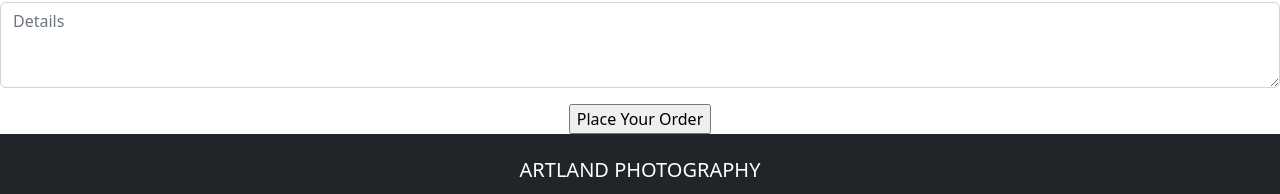
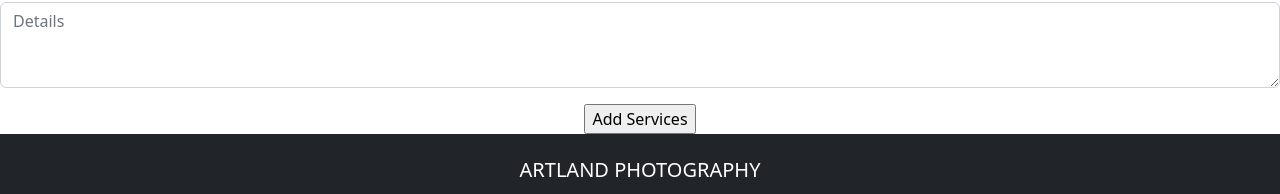
Before and after one commit to khorshedjhoni/artLand-photography-client, a React (Create React App) app: page /addServices in a window 1280 px wide. Shown: the part 382-576 px from the top of the page. Built offline with nearby package versions, Linux system fonts and the light colour scheme; no server answers.

Commit message:
review css add

```diff
--- a/src/components/AddServices/AddServices.js
+++ b/src/components/AddServices/AddServices.js
@@ -59,10 +59,10 @@ const AddServices = () => {
         <Form.Label>Details</Form.Label>
         <Form.Control name="details" as="textarea" rows={3} placeholder="Details" />
       </Form.Group>
-      <input className='button' type="submit" value="Place Your Order" />
+      <input className='button' type="submit" value="Add Services" />
       {/* <button>submit</button> */}
     </Form>
-    {/* <button>submit</button> */}
+
         </div>
     );
 };
--- a/src/components/ServiceDetails/ServiceDetails.js
+++ b/src/components/ServiceDetails/ServiceDetails.js
@@ -1,10 +1,12 @@
-import React, { useEffect, useState } from 'react';
+import React, { useContext, useEffect, useState } from 'react';
 import { useLoaderData } from 'react-router-dom';
 import useTitle from '../../hooks/useTitle';
+import { AuthContext } from '../AuthProvider/Authprovider';
 import Review from '../Review/Review';
 import './ServiceDetails.css'
 
 const ServiceDetails = () => {
+    const{user} = useContext(AuthContext)
     useTitle('Details')
     const detailsData = useLoaderData()
     const [reviews,setReviews] = useState([])
@@ -50,6 +52,15 @@ const ServiceDetails = () => {
                     ></Review>)
                 }
            </div>
+
+           {/* {
+            user?.email?
+            <>
+
+            </>
+            :<>
+            </>
+           } */}
         </div>
     );
 };
```
